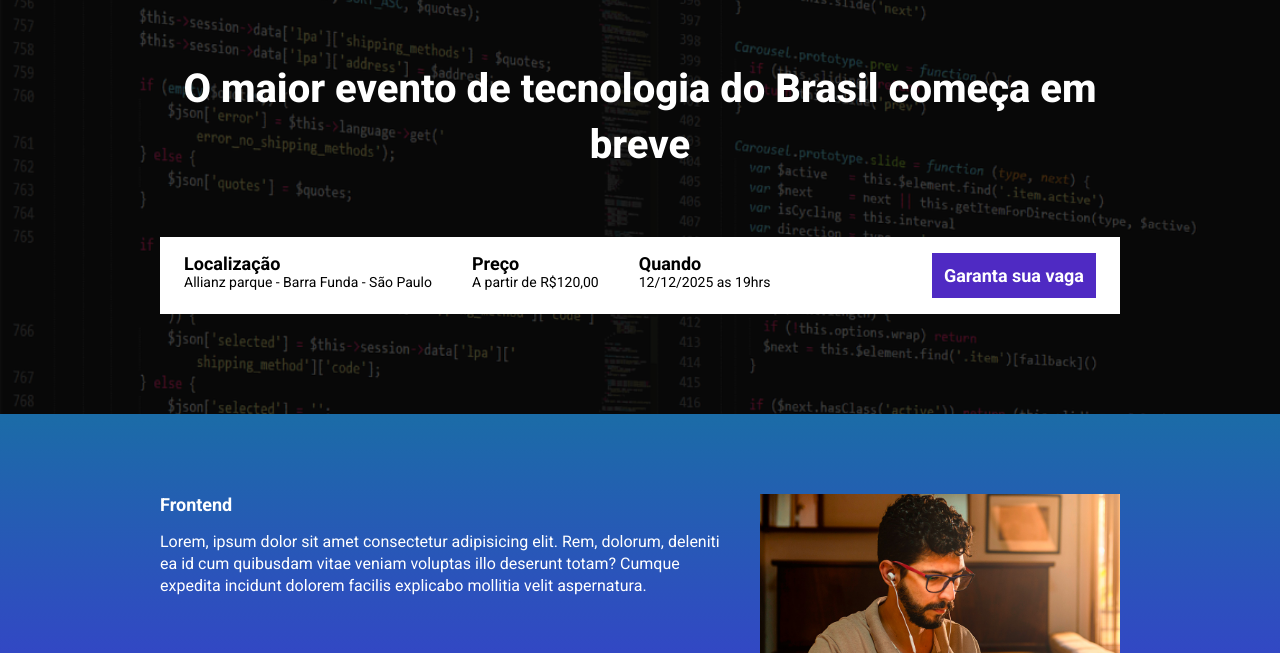
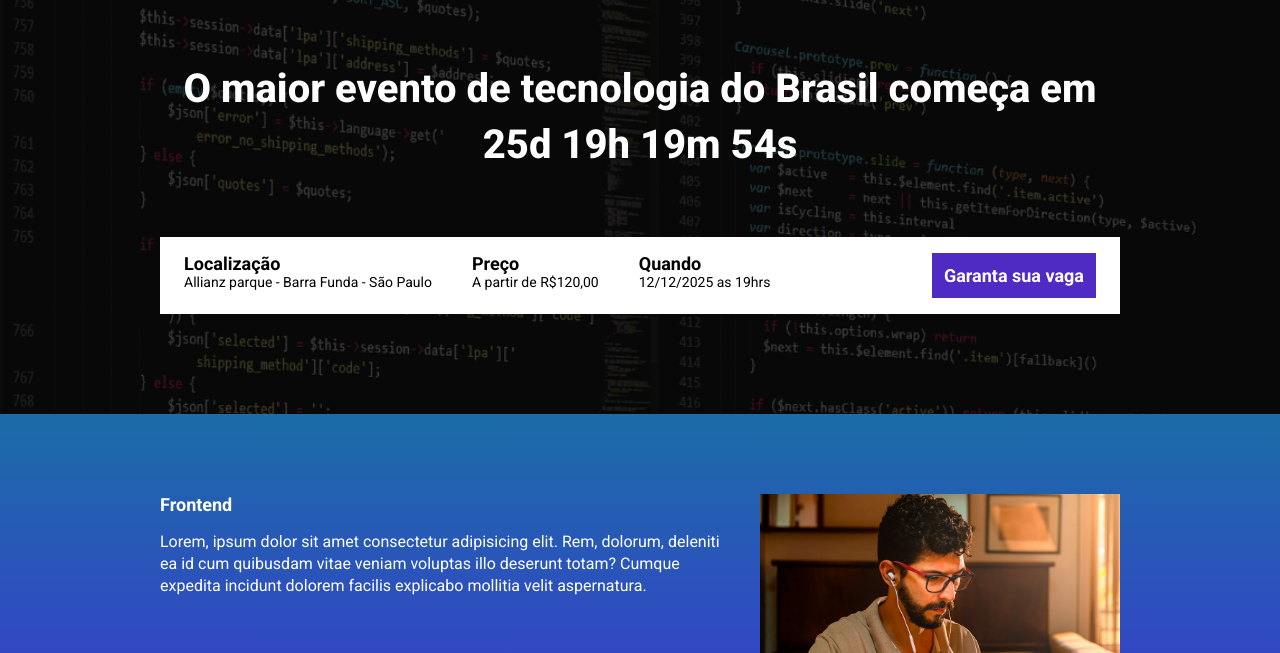
Before and after one commit to danielcscruz/ebac_tech_talks, a website built with Parcel: page src/index.html in a window 1280 px wide. Shown: the part 147-800 px from the top of the page. Built offline with nearby package versions, Linux system fonts and the light colour scheme.

Commit message:
created time counter

```diff
--- a/src/index.html
+++ b/src/index.html
@@ -15,7 +15,7 @@
         <div class="container">
             <img class="hero__logo" src="./images/ebac_logo.svg" alt="EBAC">
             <p class="hero__text">
-                O maior evento de tecnologia do Brasil começa em breve
+                O maior evento de tecnologia do Brasil começa em <span id="contador"></span>
             </p>
             <div class="infos-bar">
                 <ul class="infos-bar__infos">
--- a/src/scripts/main.js
+++ b/src/scripts/main.js
@@ -1 +1,32 @@
 AOS.init();
+
+const dataEvento = new Date('Feb 26, 2025 12:00');
+const timeStampDoEvento = dataEvento.getTime();
+
+const contaAsHoras = setInterval(function(){
+    const agora = new Date();
+    const timeStampAgora = agora.getTime();
+
+    const distanciaAteEvento = timeStampDoEvento - timeStampAgora;
+
+    const diaEmMs = 1000*60*60*24;
+    const horaEmMs = 1000*60*60;
+    const minutoEmMs = 1000*60;
+
+    const diasAteOEveneto = Math.floor(distanciaAteEvento / (diaEmMs));
+    const horasAteOEveneto = Math.floor((distanciaAteEvento % (diaEmMs))/(horaEmMs));
+    const minutosAteOEveneto = Math.floor((distanciaAteEvento % (horaEmMs))/(minutoEmMs));
+    const segundosAteOEveneto = Math.floor((distanciaAteEvento % (minutoEmMs))/(1000));
+
+    console.log(diasAteOEveneto, ' - dias ');
+    console.log(horasAteOEveneto, ' - horas');
+    console.log(minutosAteOEveneto, ' - minutos');
+    console.log(segundosAteOEveneto, ' - segundos');
+
+    document.getElementById('contador').innerText = `${diasAteOEveneto}d ${horasAteOEveneto}h ${minutosAteOEveneto}m ${segundosAteOEveneto}s`;
+
+    if(distanciaAteEvento < 0){
+        clearInterval(contaAsHoras);
+        document.getElementById('contador').innerText = 'Evento expirado';
+    }
+}, 1000);
```
